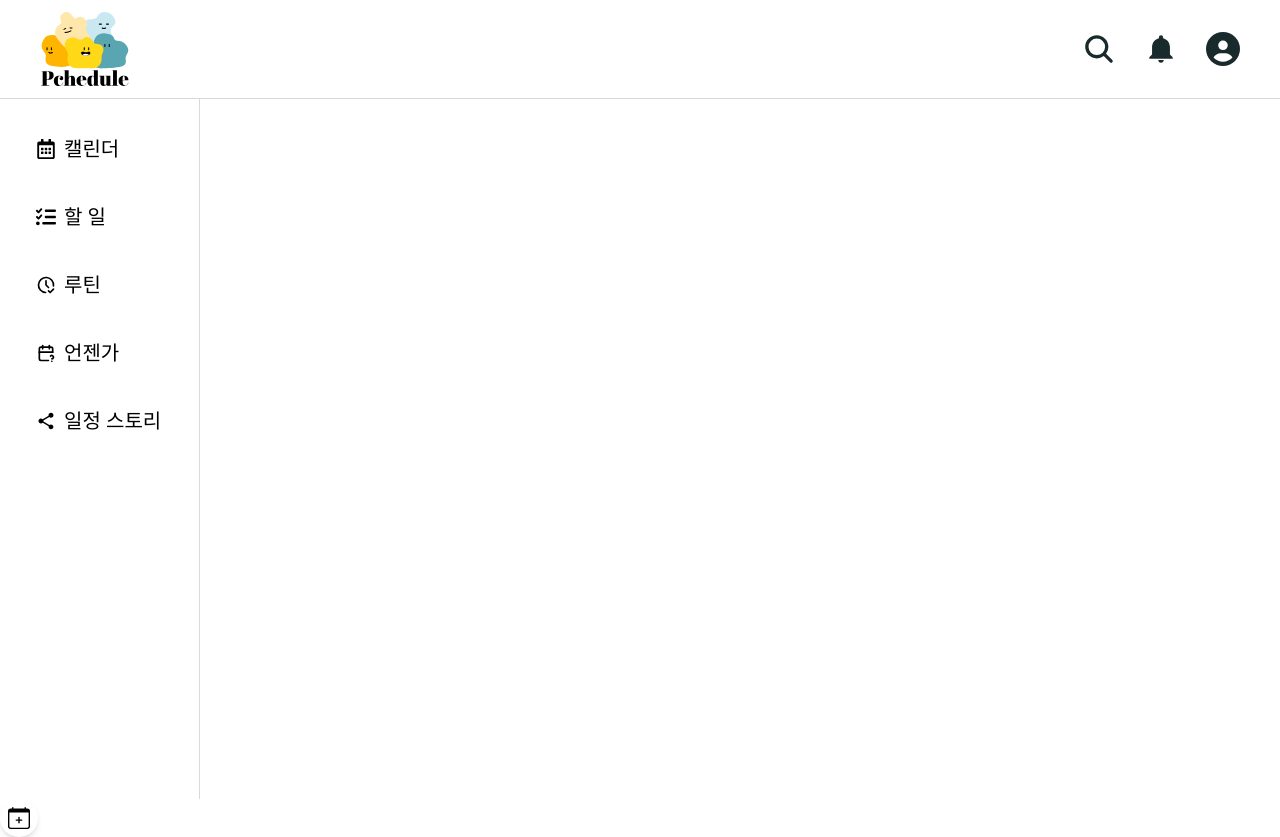
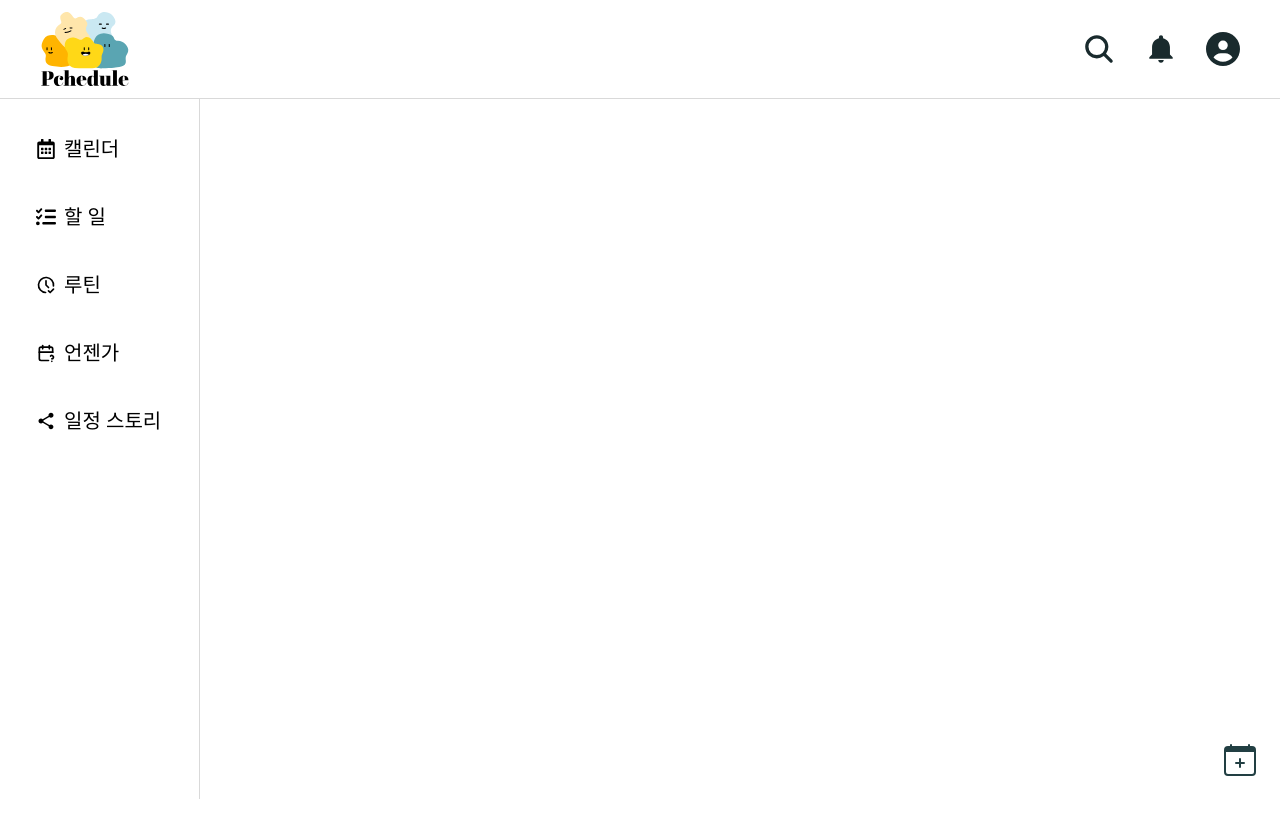
Before and after one commit to oz-main-fe-12-team4/oz_pchedule_fe, a React (Vite) app: page /testD in a window 1280 px wide. After the commit the page ends 800 px from the top, so only its background shows below. Built offline with nearby package versions, Linux system fonts and the light colour scheme.

Commit message:
design  : PlusButton 스타일 지정(#63)

```diff
--- a/src/components/PlusButton.jsx
+++ b/src/components/PlusButton.jsx
@@ -2,7 +2,7 @@ import { BsCalendarPlus } from "react-icons/bs";
 
 const PlusButton = ({
   onClick,
-  size = 22,
+  size = 32,
   title = "일정 추가",
   className = "",
   disabled = false,
@@ -13,13 +13,15 @@ const PlusButton = ({
       onClick={onClick}
       title={title}
       disabled={disabled}
-      className={`inline-flex items-center justify-center rounded-full p-2
-                  shadow-md hover:shadow-lg transition
-                  bg-white hover:bg-gray-50
-                  disabled:opacity-50 disabled:cursor-not-allowed
+      className={`group fixed right-4 bottom-4 z-50
+                  inline-flex items-center justify-center
+                  w-12 h-12 text-[#223F43]
                   ${className}`}
     >
-      <BsCalendarPlus size={size} />
+      <BsCalendarPlus
+        size={size}
+        className="transition-transform duration-150 group-hover:scale-110"
+      />
     </button>
   );
 };
--- a/src/components/test.jsx
+++ /dev/null
@@ -1,4 +0,0 @@
-function Test() {
-  return <div>test</div>;
-}
-export default Test;
--- a/src/test/TestD.jsx
+++ b/src/test/TestD.jsx
@@ -1,11 +1,15 @@
-import Layout from "../components/Layout";
+import Header from "../components/Header";
+import MenuBar from "../components/MenuBar";
 import PlusButton from "../components/PlusButton";
 
 function TestD() {
   return (
     <div>
-      <Layout />
-      <PlusButton />
+      <Header />
+      <div className="flex">
+        <MenuBar />
+        <PlusButton />
+      </div>
     </div>
   );
 }
```
